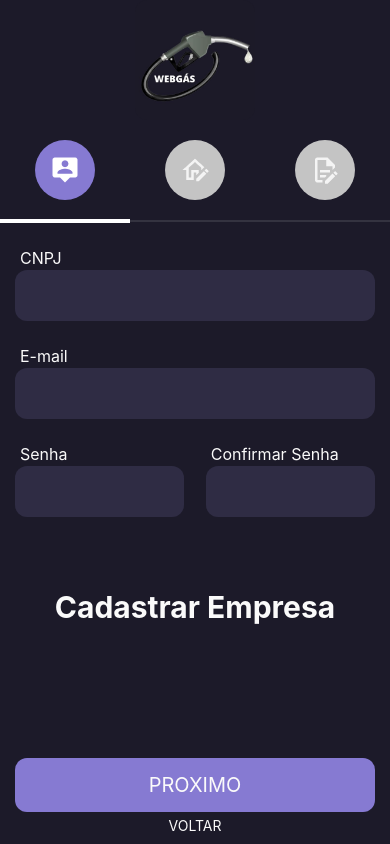
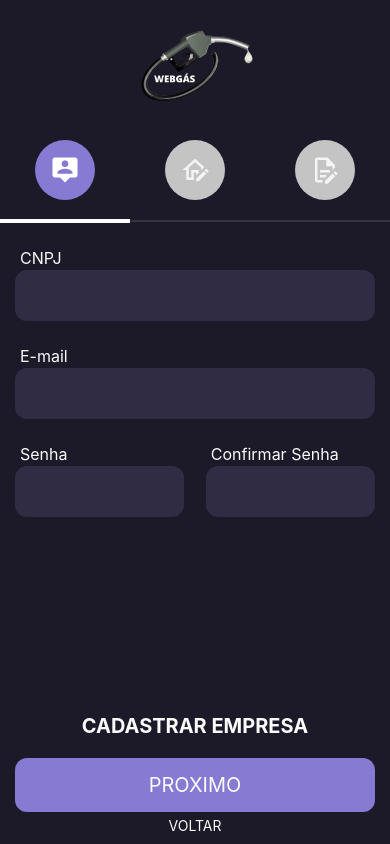
Before and after one commit to eltonCasacio/webgaz-mobile, a React Native app: screen /SignUp in a window 390 px wide. Built offline with nearby package versions, Linux system fonts and the light colour scheme.

Commit message:
styles:finalizado layout signup

```diff
--- a/src/components/index.ts
+++ b/src/components/index.ts
@@ -1,4 +1,3 @@
-import Address from './Address';
 import Base from './Base';
 import Buttom from './Buttom';
 import Card from './Card';
@@ -10,7 +9,9 @@ import InputText from './InputText';
 import Loading from './Loading';
 import MyLink from './MyLink';
 import Title from './Title';
-import UseInfo from './UseInfo';
+import Address from './signup/Address';
+import UseInfo from './signup/UseInfo';
+import Rede from './signup/Rede';
 
 export {
   Address,
@@ -26,4 +27,5 @@ export {
   MyLink,
   Title,
   UseInfo,
+  Rede
 };
--- a/src/components/Address/index.tsx
+++ b/src/components/signup/Address/index.tsx
@@ -1,5 +1,5 @@
 import React from 'react';
-import {CompanyProps} from '../../pages/SignUp';
+import {CompanyProps} from '../../../pages/SignUp';
 import * as S from './styles';
 
 export type UserInfoProps = {
@@ -66,8 +66,6 @@ const Address: React.FC<UserInfoProps> = props => (
         />
       </S.Cep>
     </S.HorizontalDirection>
-
-    <S.Label>Cadastrar Empresa</S.Label>
   </S.Address>
 );
 
--- a/src/components/Address/styles.tsx
+++ b/src/components/signup/Address/styles.tsx
@@ -1,5 +1,5 @@
 import styled, {css} from 'styled-components/native';
-import Theme from '../../styles/theme';
+import Theme from '../../../styles/theme';
 
 export const Address = styled.View`
   width: 100%;
@@ -7,6 +7,7 @@ export const Address = styled.View`
 
 export const InputWrapper = styled.View`
   width: 100%;
+  margin-top: 25px;
 `;
 
 export const InputLabel = styled.Text`
@@ -49,11 +50,3 @@ export const Telephone = styled(InputWrapper)`
 export const Cep = styled(InputWrapper)`
   width: 40%;
 `;
-
-export const Label = styled.Text`
-  align-self: center;
-  color: ${Theme.colors.white};
-  font-size: 30px;
-  font-weight: bold;
-  margin-top: 20%;
-`;
--- /dev/null
+++ b/src/components/signup/Rede/index.tsx
@@ -0,0 +1,32 @@
+import React from 'react';
+import {CompanyProps} from '../../../pages/SignUp';
+import * as S from './styles';
+
+export type RedeProps = {
+  handleUpdateProps: (nameProps: string, value: string) => void;
+  company: CompanyProps;
+};
+
+const Rede: React.FC<RedeProps> = props => (
+  <S.Wrapper>
+    <S.InputWrapper>
+      <S.InputLabel>Nome da Empresa</S.InputLabel>
+      <S.Input
+        hasError={false}
+        onChangeText={text => props.handleUpdateProps('name', text)}
+        value={props.company.name}
+      />
+    </S.InputWrapper>
+
+    <S.InputWrapper>
+      <S.InputLabel>Nome da Rede</S.InputLabel>
+      <S.Input
+        hasError={false}
+        onChangeText={text => props.handleUpdateProps('network', text)}
+        value={props.company.network}
+      />
+    </S.InputWrapper>
+  </S.Wrapper>
+);
+
+export default Rede;
--- a/src/components/UseInfo/styles.tsx
+++ b/src/components/signup/Rede/styles.tsx
@@ -1,18 +1,11 @@
 import styled, {css} from 'styled-components/native';
-import Theme from '../../styles/theme';
+import Theme from '../../../styles/theme';
 
-export const UseInfo = styled.View`
+export const Wrapper = styled.View`
   width: 100%;
-`;
-
-export const WrapperPassword = styled.View`
-  flex-direction: row;
-  justify-content: space-between;
-`;
-
-export const InputPassword = styled.View`
-  width: 47%;
-  margin-top: 25px;
+  flex: 1;
+  height: 100%;
+  margin-top: 28%;
 `;
 
 export const InputWrapper = styled.View`
@@ -39,11 +32,3 @@ export const Input = styled.TextInput<InputParams>`
     border: ${hasError ? 'solid 1px #D27A7A' : 'none'};
   `}
 `;
-
-export const Label = styled.Text`
-  align-self: center;
-  color: ${Theme.colors.white};
-  font-size: 30px;
-  font-weight: bold;
-  margin-top: 20%;
-`;
--- a/src/components/UseInfo/index.tsx
+++ b/src/components/signup/UseInfo/index.tsx
@@ -1,5 +1,5 @@
 import React from 'react';
-import {CompanyProps} from '../../pages/SignUp';
+import {CompanyProps} from '../../../pages/SignUp';
 import * as S from './styles';
 
 export type UserInfoProps = {
@@ -53,8 +53,6 @@ const UserInfo: React.FC<UserInfoProps> = props => {
           />
         </S.InputPassword>
       </S.WrapperPassword>
-
-      <S.Label>Cadastrar Empresa</S.Label>
     </S.UseInfo>
   );
 };
--- /dev/null
+++ b/src/components/signup/UseInfo/styles.tsx
@@ -0,0 +1,43 @@
+import styled, {css} from 'styled-components/native';
+import Theme from '../../../styles/theme';
+
+export const UseInfo = styled.View`
+  width: 100%;
+  flex: 1;
+  height: 100%;
+`;
+
+export const WrapperPassword = styled.View`
+  flex-direction: row;
+  justify-content: space-between;
+`;
+
+export const InputPassword = styled.View`
+  width: 47%;
+  margin-top: 25px;
+`;
+
+export const InputWrapper = styled.View`
+  width: 100%;
+  margin-top: 25px;
+`;
+
+export const InputLabel = styled.Text`
+  color: ${Theme.colors.white};
+  margin-bottom: 2px;
+  padding: 0 5px;
+  font-size: 16px;
+`;
+
+type InputParams = {hasError?: boolean};
+export const Input = styled.TextInput<InputParams>`
+  ${({hasError = false}) => css`
+    width: 100%;
+    border-radius: 12px;
+    padding: 15px;
+    font-size: 18px;
+    color: ${Theme.colors.white};
+    background-color: ${Theme.colors.bgInput};
+    border: ${hasError ? 'solid 1px #D27A7A' : 'none'};
+  `}
+`;
--- a/src/pages/SignUp/index.tsx
+++ b/src/pages/SignUp/index.tsx
@@ -1,6 +1,6 @@
 import * as S from './styles';
 import React, {useEffect, useState} from 'react';
-import {Buttom, UseInfo, Address} from '../../components';
+import {Buttom, UseInfo, Address, Rede} from '../../components';
 
 const logo_com_nome = require('../../assets/logo-com-nome.png');
 const signup_step1 = require('../../assets/signup-step1.png');
@@ -8,6 +8,7 @@ const signup_step2 = require('../../assets/signup-step2.png');
 const signup_step3 = require('../../assets/signup-step3.png');
 
 export type CompanyProps = {
+  name: string;
   cnpj: string;
   email: string;
   password: string;
@@ -21,6 +22,9 @@ export type CompanyProps = {
   number: string;
   complement: string;
   telephone: string;
+
+  network: string;
+  isNetwork: boolean;
 };
 
 enum STEP {
@@ -34,8 +38,12 @@ const SignUp: React.FC = ({navigation}: any) => {
   const [step, setStep] = useState<STEP>();
 
   function nextStep() {
-    if (step === STEP.step1) setStep(STEP.step2);
-    if (step === STEP.step2) setStep(STEP.step3);
+    if (step === STEP.step1) {
+      setStep(STEP.step2);
+    }
+    if (step === STEP.step2) {
+      setStep(STEP.step3);
+    }
   }
 
   function handleUpdateProps(nameProps: string, value: string) {
@@ -52,40 +60,40 @@ const SignUp: React.FC = ({navigation}: any) => {
     setStep(STEP.step1);
   }, [navigation]);
 
-  // const handleConfirm = async () => {
-  //   const data = {
-  //     userAuth: {
-  //       email: email,
-  //       password: CompanyMocks.userAuth.password,
-  //       passwordConfirmation: CompanyMocks.userAuth.passwordConfirmation,
-  //     },
-  //     info: {
-  //       name: CompanyMocks.info.name,
-  //       cnpj: CompanyMocks.info.cnpj,
-  //       telephone: CompanyMocks.info.telephone,
-  //     },
-  //     address: {
-  //       cep: CompanyMocks.address.cep,
-  //       city: CompanyMocks.address.city,
-  //       state: CompanyMocks.address.state,
-  //       street: CompanyMocks.address.street,
-  //       number: CompanyMocks.address.number,
-  //       complement: CompanyMocks.address.complement,
-  //     },
-  //   };
+  const handleConfirm = async () => {
+    const data = {
+      userAuth: {
+        email: company.email,
+        password: company.password,
+        passwordConfirmation: company.confirmPassword,
+      },
+      info: {
+        name: company.name,
+        cnpj: company.cnpj,
+        telephone: company.telephone,
+      },
+      address: {
+        cep: company.cep,
+        city: company.city,
+        state: company.state,
+        street: company.street,
+        number: company.number,
+        complement: company.complement,
+      },
+    };
 
-  //   setValidated(true);
+    // if (isValid()) {
+    //   const res = await signup(data);
+    //   if (res.status === 201) {
+    //     console.debug('CRIADO', res.status);
+    //     navigation.navigate('SignIn');
+    //   }
 
-  //   if (isValid()) {
-  //     const res = await signup(data);
-  //     if (res.status === 201) {
-  //       console.debug('CRIADO', res.status);
-  //       navigation.navigate('SignIn');
-  //     }
+    //   console.error('NÃO CRIADO', res);
+    // }
 
-  //     console.error('NÃO CRIADO', res);
-  //   }
-  // };
+    navigation.navigate('SignIn')
+  };
 
   return (
     <S.Wrapper>
@@ -95,11 +103,11 @@ const SignUp: React.FC = ({navigation}: any) => {
         </S.LogoWrapper>
 
         <S.WrapperSteps>
-          <S.Steps active={step === STEP.step1}>
+          <S.Steps active>
             <S.StepsIcon source={signup_step1} />
           </S.Steps>
 
-          <S.Steps active={step === STEP.step2}>
+          <S.Steps active={step === STEP.step2 || step === STEP.step3}>
             <S.StepsIcon source={signup_step2} />
           </S.Steps>
 
@@ -117,11 +125,26 @@ const SignUp: React.FC = ({navigation}: any) => {
           {step === STEP.step2 && (
             <Address handleUpdateProps={handleUpdateProps} company={company} />
           )}
+
+          {step === STEP.step3 && (
+            <Rede handleUpdateProps={handleUpdateProps} company={company} />
+          )}
         </S.Container>
       </S.ScrollView>
 
+      {step === STEP.step1 && <S.Label>Cadastrar empresa</S.Label>}
+      {step === STEP.step2 && <S.Label>Cadastrar endereço</S.Label>}
+      {step === STEP.step3 && <S.Label>informações da rede</S.Label>}
       <S.Footer>
-        <Buttom color="buttonDefault" title="PROXIMO" callback={nextStep} />
+        {step === STEP.step3 ? (
+          <Buttom
+            color="buttonConfirm"
+            title="SALVAR"
+            callback={handleConfirm}
+          />
+        ) : (
+          <Buttom color="buttonDefault" title="PROXIMO" callback={nextStep} />
+        )}
         <S.Goback onPress={goBack}>
           <S.GobackText>VOLTAR</S.GobackText>
         </S.Goback>
--- a/src/pages/SignUp/styles.tsx
+++ b/src/pages/SignUp/styles.tsx
@@ -61,14 +61,6 @@ export const StepsSelected = styled.View<StepSelectedProps>`
   `}
 `;
 
-export const Label = styled.Text`
-  align-self: center;
-  color: ${Theme.colors.white};
-  font-size: 30px;
-  font-weight: bold;
-  margin-top: 20%;
-`;
-
 export const Container = styled.View`
   padding: 0 15px;
 `;
@@ -78,6 +70,7 @@ export const Footer = styled.View`
   justify-content: flex-end;
   align-items: center;
   padding: 0 15px;
+  margin-top: 20px;
 `;
 
 export const Goback = styled.TouchableOpacity`
@@ -90,3 +83,11 @@ export const GobackText = styled.Text`
   color: ${Theme.colors.white};
   font-size: 14px;
 `;
+
+export const Label = styled.Text`
+  align-self: center;
+  color: ${Theme.colors.white};
+  font-size: 20px;
+  font-weight: bold;
+  text-transform: uppercase;
+`;
```
